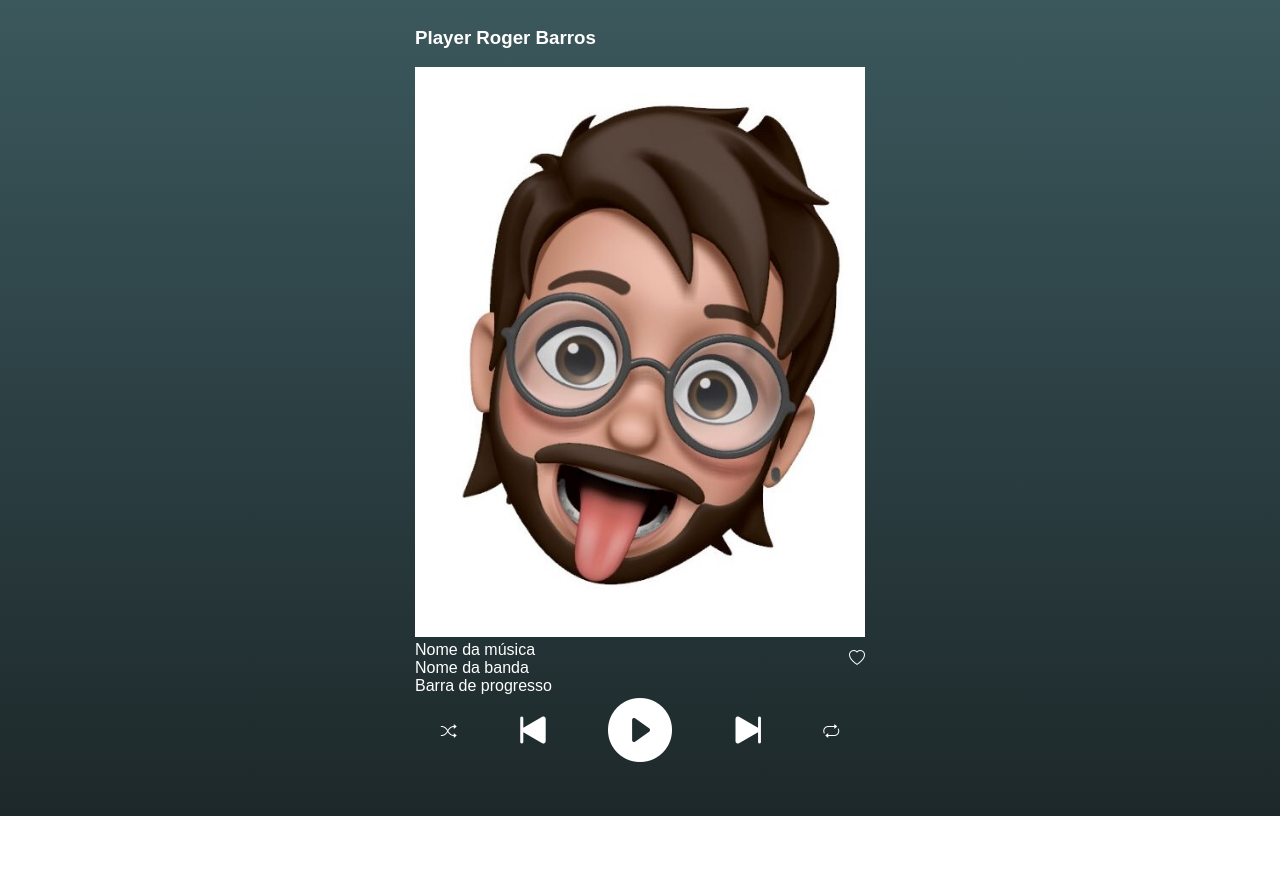
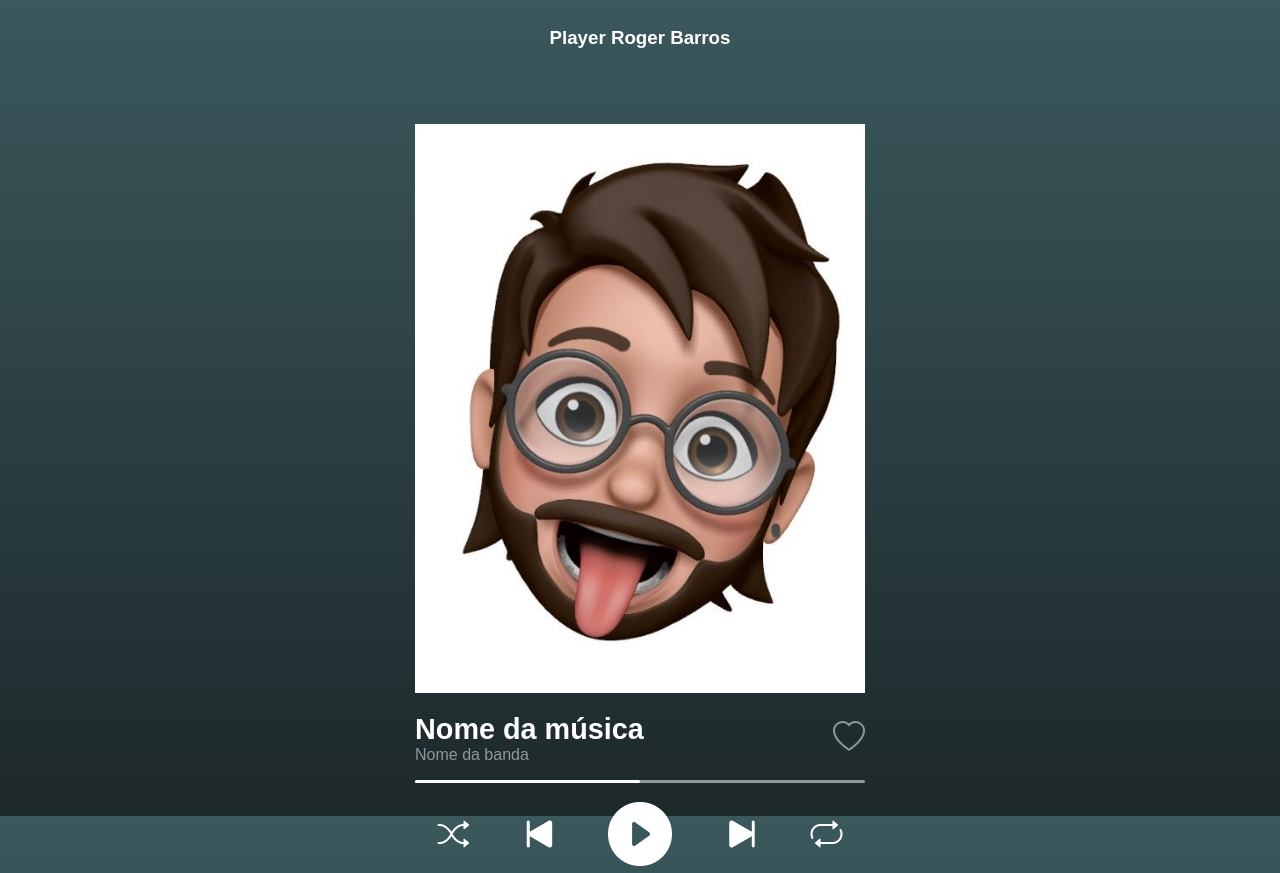
Before and after one commit to RGBBARROS/Player-de-Musica, a plain HTML site: page index.html in a window 1280 px wide. Before the commit the page ends 816 px from the top, so only its background shows below. Drawn offline with nearby package versions, Linux system fonts and the light colour scheme.

Commit message:
Atualização

```diff
--- a/index.html
+++ b/index.html
@@ -8,21 +8,22 @@
     <link rel="stylesheet" href="https://cdn.jsdelivr.net/npm/bootstrap-icons@1.10.5/font/bootstrap-icons.css">
     <link rel="stylesheet" href="/style.css">
 </head>
+<body>
 
-<body class ="music-container">
-
-    <div>
-  <h3>Player Roger Barros</h3>
+  <div class ="music-container">
+  <h3 id="play-title">Player Roger Barros</h3>
   <img id ="cover" src = "/Image/a0eb2f3a-a563-4f54-af84-ca24fc90fe6b.jpg"></img>
   <div id ="below-cover">
     <div id ="song-info">
-        <div>Nome da música</div>
-        <div>Nome da banda</div>
+        <div id="music-name">Nome da música</div>
+        <div id="band-name" class="ligth-color">Nome da banda</div>
     </div>
-    <div id ="like" class ="button"><i class ="bi bi-heart"></i></div>
+    <div id ="like" class ="button ligth-color"><i class ="bi bi-heart"></i></div>
   </div>
 
-<div>Barra de progresso</div>
+<div id="progress-bar">
+  <div id="current-progress"></div>
+</div>
 
 <div id ="button-container">
   <div id ="shuffle" class="button"><i class ="bi bi-shuffle"></i></div>
--- a/style.css
+++ b/style.css
@@ -16,6 +16,7 @@ body {
   flex-direction: row;
   justify-content: space-between;
   align-items: center;
+  margin: 1em 0 1em 0;
 }
 
 #button-container {
@@ -26,7 +27,7 @@ body {
 }
 
 .button {
-  font-size: 1,5em;
+  font-size: 2em;
 }
 
 .button-navigate {
@@ -41,6 +42,37 @@ body {
   width: 450px;
 }
 
-.music-container {
+#play-title {
+  display: flex;
+  flex-direction: row;
+  justify-content: center;
+  margin: 1em 0 4em 0;
+}
 
+#music-name {
+  font-size: 1.8em;
+  font-weight: bolder;
 }
+
+#band-name {
+  font-size: 1em;
+}
+
+.ligth-color {
+  color: rgb(139,153,156);
+}
+
+#progress-bar {
+  background-color: rgb(139,153,156);
+  height: 3px;
+  width: 100%;
+  margin: 0 0 1em 0;
+  border-radius: 15px;
+}
+
+#current-progress {
+  background-color: white;
+  height: inherit;
+  width: 50%;
+  border-radius: inherit;
+}
```
